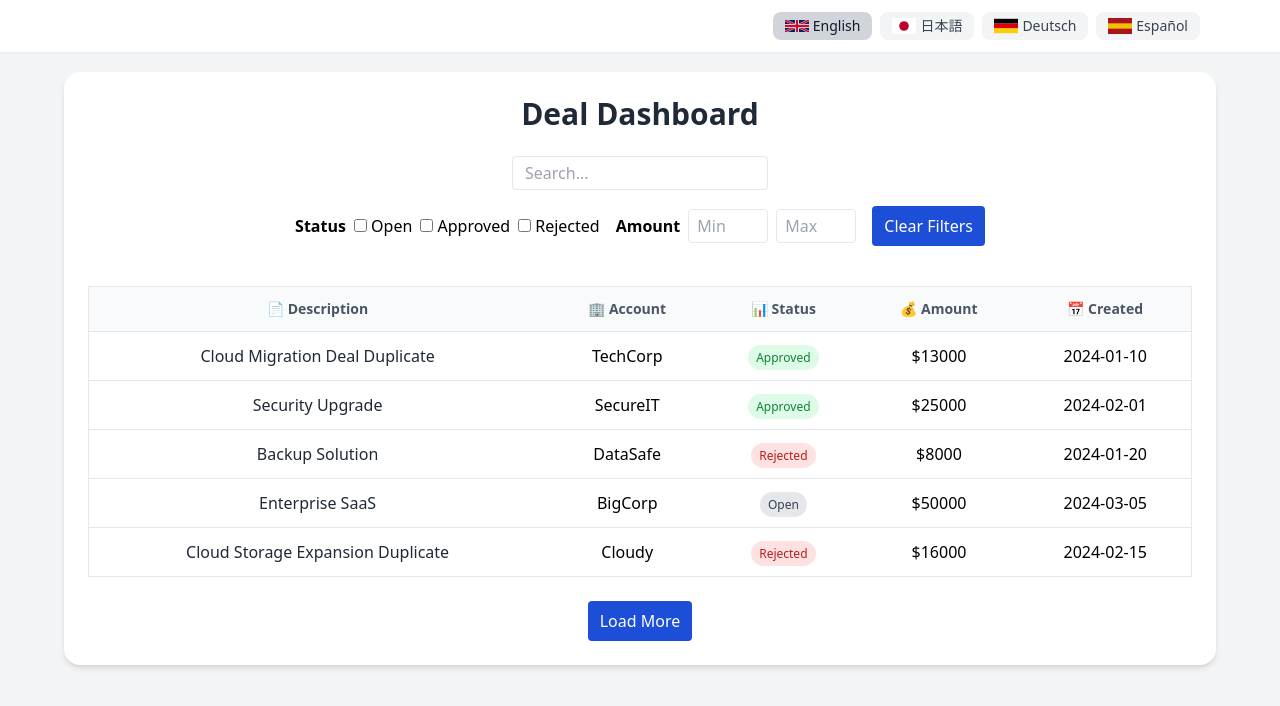
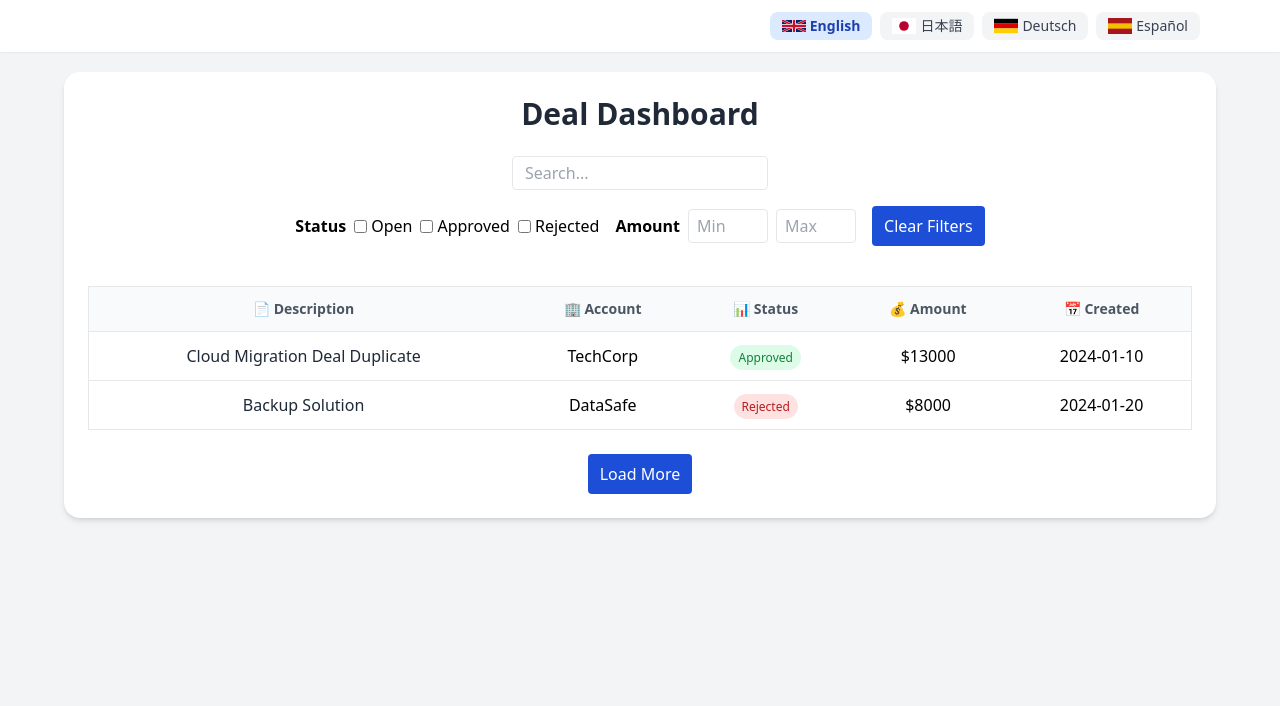
Before and after one commit to marijayellow/dealManagementDashboard, a Vue app: page / in a window 1280 px wide. Shown: the top 706 px of the page. Built offline with nearby package versions, Linux system fonts and the light colour scheme.

Commit message:
refactor

```diff
--- a/src/components/LanguageSwitcher.vue
+++ b/src/components/LanguageSwitcher.vue
@@ -1,6 +1,6 @@
 <script setup>
 import { useI18n } from "vue-i18n";
-import { onMounted } from "vue";
+import { onMounted, computed } from "vue";
 
 import enFlag from "../assets/flags/en.svg";
 import jaFlag from "../assets/flags/ja.svg";
@@ -26,12 +26,11 @@ function changeLanguage(langCode) {
   sessionStorage.setItem("locale", langCode);
 }
 
-// active button style
-function buttonClass(langCode) {
-  return locale.value === langCode
-    ? "bg-gray-300 text-gray-900"
+// Classes for active and inactive buttons
+const buttonClass = (langCode) =>
+  locale.value === langCode
+    ? "bg-blue-100 text-blue-800 font-semibold"
     : "bg-gray-100 text-gray-700 hover:bg-gray-200";
-}
 </script>
 
 <template>
@@ -46,9 +45,7 @@ function buttonClass(langCode) {
       ]"
     >
       <img :src="lang.icon" class="w-5 h-4 md:w-6 md:h-4" alt="" />
-      <span class="hidden md:inline text-sm font-medium">
-        {{ lang.name }}
-      </span>
+      <span class="hidden md:inline text-sm">{{ lang.name }}</span>
     </button>
   </div>
 </template>
--- a/src/components/TableFilters.vue
+++ b/src/components/TableFilters.vue
@@ -1,30 +1,36 @@
 <script setup>
-import { ref, watch, computed } from "vue";
+import { ref, watch } from "vue";
 
+// Props: receive filter state from parent
 const props = defineProps({
   selectedStatuses: Array,
   minAmount: Number,
   maxAmount: Number,
 });
 
+// Emits: update filter state to parent
 const emit = defineEmits([
   "update:selectedStatuses",
   "update:minAmount",
   "update:maxAmount",
 ]);
 
+// Local copies for controlled inputs
 const localStatuses = ref([...props.selectedStatuses]);
 const localMin = ref(props.minAmount);
 const localMax = ref(props.maxAmount);
 
+// Sync local changes to parent via emits
 watch(localStatuses, (val) => emit("update:selectedStatuses", val));
 watch(localMin, (val) => emit("update:minAmount", val));
 watch(localMax, (val) => emit("update:maxAmount", val));
 
+// Reset all filters
 function clearFilters() {
   localStatuses.value = [];
   localMin.value = null;
   localMax.value = null;
+
   emit("update:selectedStatuses", []);
   emit("update:minAmount", null);
   emit("update:maxAmount", null);
@@ -42,18 +48,33 @@ function clearFilters() {
       <strong class="mb-1 md:mb-0">{{ $t("status") }}</strong>
 
       <div class="flex flex-col md:flex-row gap-2">
-        <label>
-          <input type="checkbox" value="Open" v-model="localStatuses" />
+        <label class="flex items-center gap-1">
+          <input
+            type="checkbox"
+            value="Open"
+            v-model="localStatuses"
+            class="accent-blue-500"
+          />
           Open
         </label>
 
-        <label>
-          <input type="checkbox" value="Approved" v-model="localStatuses" />
+        <label class="flex items-center gap-1">
+          <input
+            type="checkbox"
+            value="Approved"
+            v-model="localStatuses"
+            class="accent-green-500"
+          />
           Approved
         </label>
 
-        <label>
-          <input type="checkbox" value="Rejected" v-model="localStatuses" />
+        <label class="flex items-center gap-1">
+          <input
+            type="checkbox"
+            value="Rejected"
+            v-model="localStatuses"
+            class="accent-red-500"
+          />
           Rejected
         </label>
       </div>
@@ -70,14 +91,13 @@ function clearFilters() {
           type="number"
           v-model="localMin"
           placeholder="Min"
-          class="border rounded px-2 py-1 w-full md:w-20"
+          class="border rounded px-2 py-1 w-full md:w-20 focus:outline-none focus:ring-1 focus:ring-blue-400"
         />
-
         <input
           type="number"
           v-model="localMax"
           placeholder="Max"
-          class="border rounded px-2 py-1 w-full md:w-20"
+          class="border rounded px-2 py-1 w-full md:w-20 focus:outline-none focus:ring-1 focus:ring-blue-400"
         />
       </div>
     </div>
--- a/src/pages/Dashboard.vue
+++ b/src/pages/Dashboard.vue
@@ -15,15 +15,15 @@ const selectedStatuses = ref([]);
 const minAmount = ref(null);
 const maxAmount = ref(null);
 
-// FILTERs + SEARCH
+// Filter and search
 const filteredDeals = computed(() => {
   const term = search.value.toLowerCase().trim();
 
   return store.deals.filter((deal) => {
-    // Role-based check
+    // Role-based access
     if (!userStore.canViewDeal(deal.id)) return false;
 
-    // Search + filter logic
+    // Search + filter
     const matchesSearch =
       deal.name.toLowerCase().includes(term) ||
       deal.account.toLowerCase().includes(term) ||
@@ -44,15 +44,18 @@ function goToDeal(id) {
   router.push(`/deal/${id}`);
 }
 
+// Polling + initial load
 onMounted(() => {
-  // caching check
+  // Caching check
   if (!store.deals.length) store.loadDeals();
-  store.startPolling();
+
+  if (store.startPolling) store.startPolling();
+});
+onUnmounted(() => {
+  if (store.stopPolling) store.stopPolling();
 });
 
-onUnmounted(() => {
-  store.stopPolling();
-});
+// Status style
 function statusClass(status) {
   return {
     Open: "bg-gray-200 text-gray-700",
@@ -74,8 +77,10 @@ function statusClass(status) {
         {{ $t("dashboardTitle") }}
       </h1>
 
-      <!-- SEARCH + FILTERS -->
-      <div class="flex flex-col items-center gap-4 mb-6">
+      <!-- SEARCH + FILTERS CENTERED -->
+      <div
+        class="flex flex-col md:flex-col md:justify-center items-center gap-4 mb-6 w-full"
+      >
         <SearchInput v-model="search" />
 
         <TableFilters
@@ -89,9 +94,8 @@ function statusClass(status) {
       </div>
 
       <!-- ERROR -->
-      <div v-if="store.error" class="text-red-500 text-center">
+      <div v-if="store.error" class="text-red-500 text-center mb-4">
         {{ store.error }}
-
         <button @click="store.loadDeals" class="ml-2 underline">
           {{ $t("retry") }}
         </button>
@@ -100,7 +104,6 @@ function statusClass(status) {
       <!-- TABLE / LIST -->
       <div class="overflow-x-auto">
         <table class="w-full border border-gray-200 rounded-lg">
-          <!-- HEADER (hidden on mobile) -->
           <thead
             class="hidden md:table-header-group bg-gray-50 text-sm text-gray-600"
           >
@@ -122,28 +125,25 @@ function statusClass(status) {
             >
               <!-- NAME -->
               <td class="p-3 block md:table-cell text-left md:text-center">
-                <span class="md:hidden font-semibold block mb-1">
-                  {{ $t("description") }}
-                </span>
-                <span class="font-medium text-gray-800">
-                  {{ deal.name }}
-                </span>
+                <span class="md:hidden font-semibold block mb-1">{{
+                  $t("description")
+                }}</span>
+                <span class="font-medium text-gray-800">{{ deal.name }}</span>
               </td>
 
               <!-- ACCOUNT -->
               <td class="p-3 block md:table-cell text-left md:text-center">
-                <span class="md:hidden font-semibold block mb-1">
-                  {{ $t("account") }}
-                </span>
+                <span class="md:hidden font-semibold block mb-1">{{
+                  $t("account")
+                }}</span>
                 {{ deal.account }}
               </td>
 
               <!-- STATUS -->
               <td class="p-3 block md:table-cell text-left md:text-center">
-                <span class="md:hidden font-semibold block mb-1">
-                  {{ $t("status") }}
-                </span>
-
+                <span class="md:hidden font-semibold block mb-1">{{
+                  $t("status")
+                }}</span>
                 <span
                   class="px-2 py-1 text-xs rounded-full"
                   :class="statusClass(deal.status)"
@@ -154,17 +154,17 @@ function statusClass(status) {
 
               <!-- AMOUNT -->
               <td class="p-3 block md:table-cell text-left md:text-center">
-                <span class="md:hidden font-semibold block mb-1">
-                  {{ $t("amount") }}
-                </span>
+                <span class="md:hidden font-semibold block mb-1">{{
+                  $t("amount")
+                }}</span>
                 ${{ deal.amount }}
               </td>
 
               <!-- CREATED -->
               <td class="p-3 block md:table-cell text-left md:text-center">
-                <span class="md:hidden font-semibold block mb-1">
-                  {{ $t("created") }}
-                </span>
+                <span class="md:hidden font-semibold block mb-1">{{
+                  $t("created")
+                }}</span>
                 {{ deal.createdAt }}
               </td>
             </tr>
@@ -172,7 +172,7 @@ function statusClass(status) {
         </table>
       </div>
 
-      <!-- EMPTY -->
+      <!-- EMPTY STATE -->
       <p
         v-if="filteredDeals.length === 0"
         class="text-gray-500 mt-4 text-center"
--- a/src/stores/dealsStore.js
+++ b/src/stores/dealsStore.js
@@ -13,6 +13,7 @@ export const useDealsStore = defineStore("deals", () => {
 
   const hasMore = computed(() => deals.value.length < total.value);
 
+  // Fetch deals with optional silent mode
   async function loadDeals(silent = false) {
     if (!silent) loading.value = true;
     error.value = null;
@@ -28,20 +29,19 @@ export const useDealsStore = defineStore("deals", () => {
     }
   }
 
-  // load next page
+  // Fetch next page
   function loadNextPage() {
     page.value++;
     loadDeals();
   }
 
+  // Start automatic polling
   function startPolling() {
     if (intervalId) return;
-
-    intervalId = setInterval(() => {
-      loadDeals(true); // silent refresh
-    }, 5000); // each 5 sekundi
+    intervalId = setInterval(() => loadDeals(true), 5000); // silent refresh
   }
 
+  // Stop polling
   function stopPolling() {
     if (intervalId) {
       clearInterval(intervalId);
--- a/src/stores/userStore.js
+++ b/src/stores/userStore.js
@@ -1,16 +1,16 @@
 import { defineStore } from "pinia";
-import { ref, computed } from "vue";
+import { ref } from "vue";
 
 export const useUserStore = defineStore("user", () => {
-  // Current role
-  const role = ref("Admin"); // "Admin" or "Partner"
+  // Current user role: "Admin" or "Partner"
+  const role = ref("Partner");
 
-  // partner assigned deals
-  const assignedDealIds = ref([1, 3, 6]); // example
+  // Partner's assigned deals (IDs)
+  const assignedDealIds = ref([1, 3, 6]);
 
+  // Check if user can view a deal
   function canViewDeal(dealId) {
-    if (role.value === "Admin") return true;
-    return assignedDealIds.value.includes(dealId);
+    return role.value === "Admin" || assignedDealIds.value.includes(dealId);
   }
 
   return {
```
Also changed, not shown: src/components/DealTable.vue (+27 -12 lines), src/pages/DealDetails.vue (+2 -6 lines), src/services/dealService.js (+20 -12 lines).
